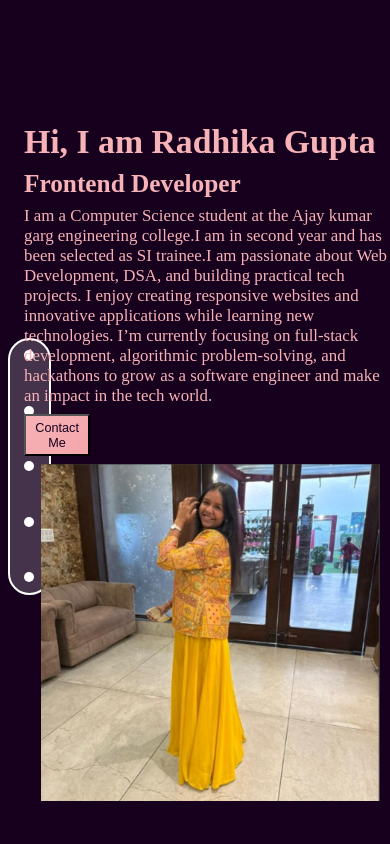
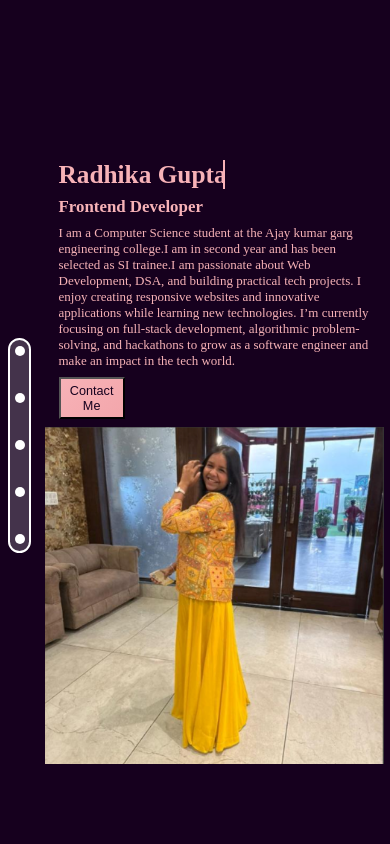
Before and after one commit to Radhikagupta25/SI-portfolio-website, a plain HTML site: page index.html in a window 390 px wide. Shown: the top 844 px of the page. Drawn offline with Linux system fonts and the light colour scheme.

Commit message:
update responsiveness and animations

```diff
--- a/index.html
+++ b/index.html
@@ -46,7 +46,7 @@
     </div>
     <div id="home" class="sections">
         <div class="homeText">
-            <h1>Hi, I am Radhika Gupta</h1>
+            <h1>Radhika Gupta</h1>
             <h3>Frontend Developer</h3>
             <p>I am a Computer Science student at the Ajay kumar garg engineering college.I am in second year and has
                 been selected as SI trainee.I am passionate about Web Development, DSA, and building practical tech
--- a/style.css
+++ b/style.css
@@ -102,7 +102,7 @@
     }
 
     #home h1 {
-        width: 22ch;
+        width: 13ch;
         white-space: nowrap;
         overflow: hidden;
         border-right: 2px solid;
@@ -367,8 +367,8 @@
 
     @media (max-width: 700px) {
         .nav {
-            width: 10vw;
-            height: 30vh;
+            width: 5vw;
+            height: 25vh;
             position: fixed;
             top: 40vh;
         }
@@ -385,7 +385,19 @@
         #home {
             flex-direction: column;
             position: relative;
-            left: 4vw;
+            left: 5vw;
+        }
+
+        #home h1 {
+            font-size: 3vh;
+        }
+
+        #home h3 {
+            font-size: 2vh;
+        }
+
+        #home p {
+            font-size: small;
         }
 
         #home img {
@@ -396,22 +408,6 @@
         #home button {
             height: 5vh;
             width: 17vw;
-        }
-
-        #contact h1 {
-            font-size: 5vh;
-        }
-
-        .contactForm {
-            width: 80vw;
-        }
-
-        .social {
-            gap: 6vw;
-        }
-
-        .social a {
-            font-size: 5vh;
         }
 
         #about h1 {
@@ -434,6 +430,22 @@
         .academic-card p {
             font-size: 1.8vh;
         }
+
+        #contact h1 {
+            font-size: 6vh;
+        }
+
+        .contactForm {
+            width: 80vw;
+        }
+
+        .social {
+            gap: 6vw;
+        }
+
+        .social a {
+            font-size: 5vh;
+        }
     }
 
     @keyframes typing {
@@ -442,6 +454,6 @@
         }
 
         to {
-            width: 22ch;
+            width: 13ch;
         }
     }
```
